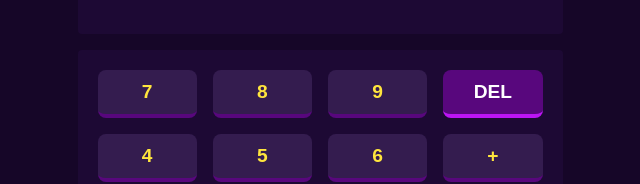
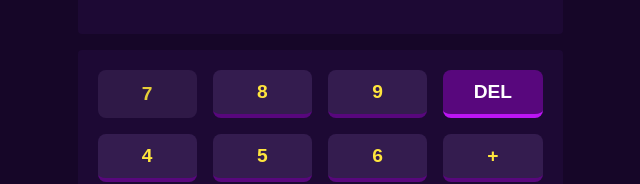
Before and after one commit to vivianequeiroz/jv-calculator, a Vue app: page / in a window 1280 px wide. In both pictures the pointer is over the button 467 px from the left and 360 px from the top of the page. Shown: the part 267-451 px from the top of the page, without its empty margins (320-960 px from the left). Built offline with nearby package versions, Linux system fonts and the light colour scheme.

Commit message:
feat: add filter and border-bottom transitions

```diff
--- a/src/components/Calculator.vue
+++ b/src/components/Calculator.vue
@@ -248,6 +248,13 @@
     border: 0;
     border-radius: 0.5rem;
     border-bottom: 0.3rem solid var(--action-button-background);
+
+    transition: border-bottom 150ms ease-in-out, filter 300ms ease-in;
+  }
+
+  .button:hover {
+    border-bottom: 0 solid var(--action-button-background);
+    filter: brightness(90%);
   }
 
   .button-controllers {
@@ -268,6 +275,8 @@
 
     border: 0;
     border-radius: 0.5rem;
+
+    transition: border-bottom 150ms ease-in-out;
   }
 
   .reset,
@@ -276,10 +285,22 @@
     background: var(--action-button-background);
     border-bottom: 0.3rem solid var(--action-button-shadow);
   }
+  .reset:hover,
+  .del:hover {
+    border-bottom: 0 solid var(--action-button-shadow);
+    filter: brightness(90%);
+  }
 
   .result {
     background: var(--submit-button);
     border-bottom: 0.3rem solid var(--soft-submit-button);
+
+    transition: border-bottom 150ms ease-in-out, filter 300ms ease-in;
+  }
+
+  .result:hover {
+    border-bottom: 0 solid var(--soft-submit-button);
+    filter: brightness(90%);
   }
 
   @media (max-width: 600px) {
```
